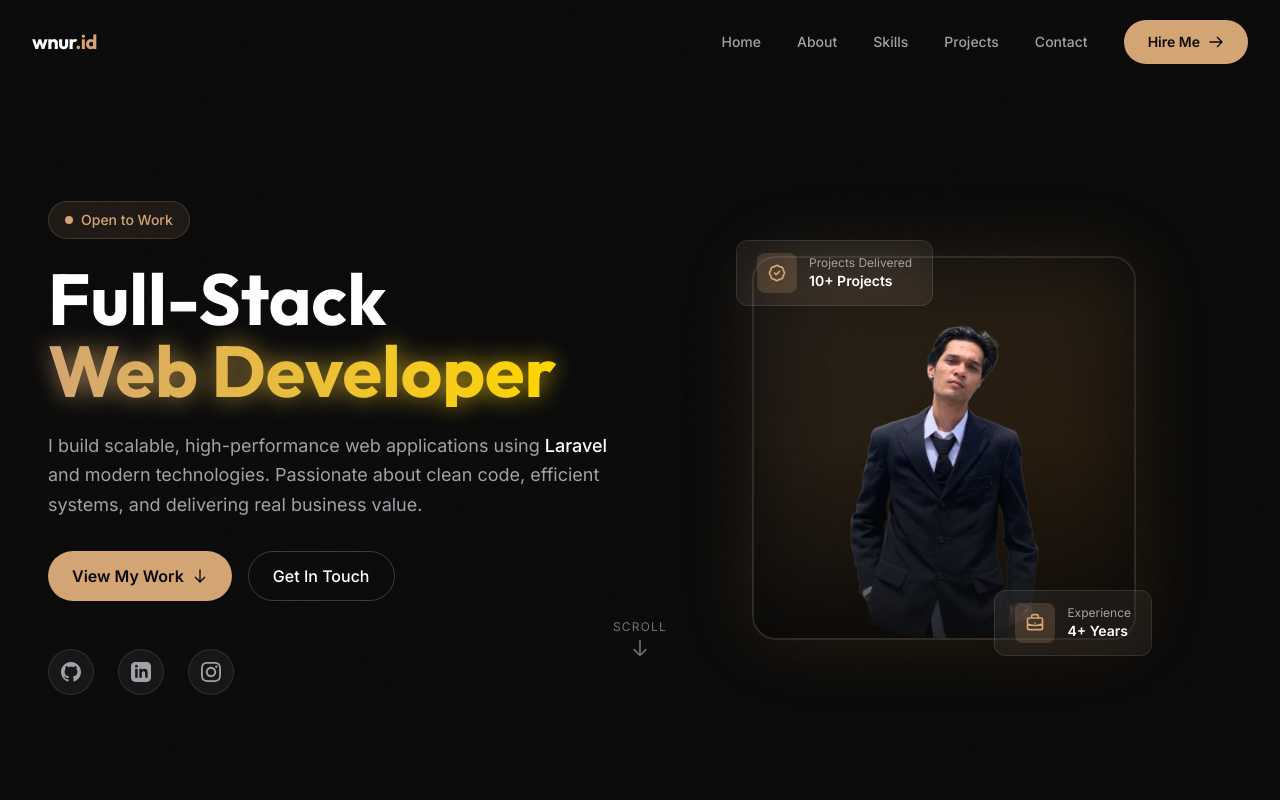
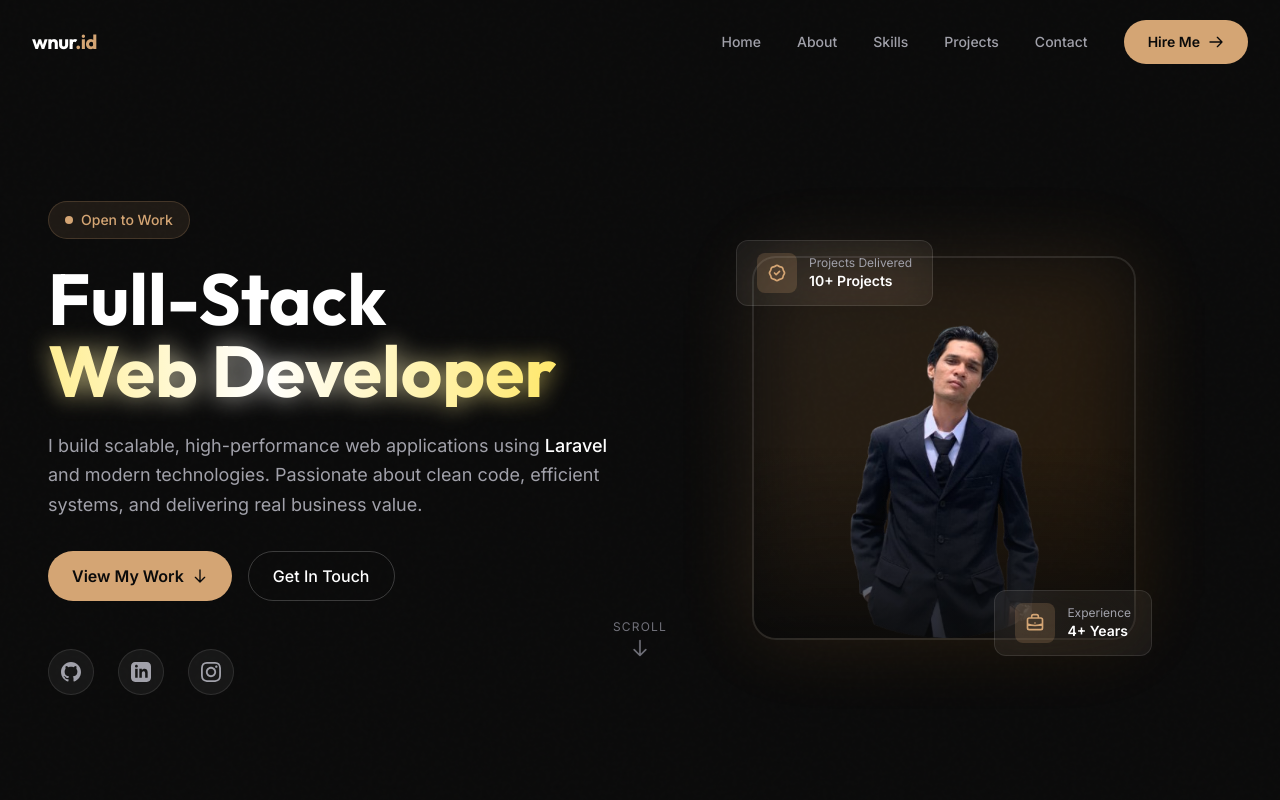
Before and after one commit to wahyunoerr/wahyunoerr.github.io, a Vue app: page / in a window 1280 px wide. Shown: the top 800 px of the page. Built offline with nearby package versions, Linux system fonts and the light colour scheme.

Commit message:
fix: add gradient keyframes to CSS for animation to work

```diff
--- a/src/style.css
+++ b/src/style.css
@@ -34,6 +34,12 @@
 }
 
 @layer components {
+  /* Gradient animation keyframes */
+  @keyframes gradient {
+    0%, 100% { background-position: 0% 50%; }
+    50% { background-position: 100% 50%; }
+  }
+
   .text-gradient {
     position: relative;
     display: inline-block;
```
